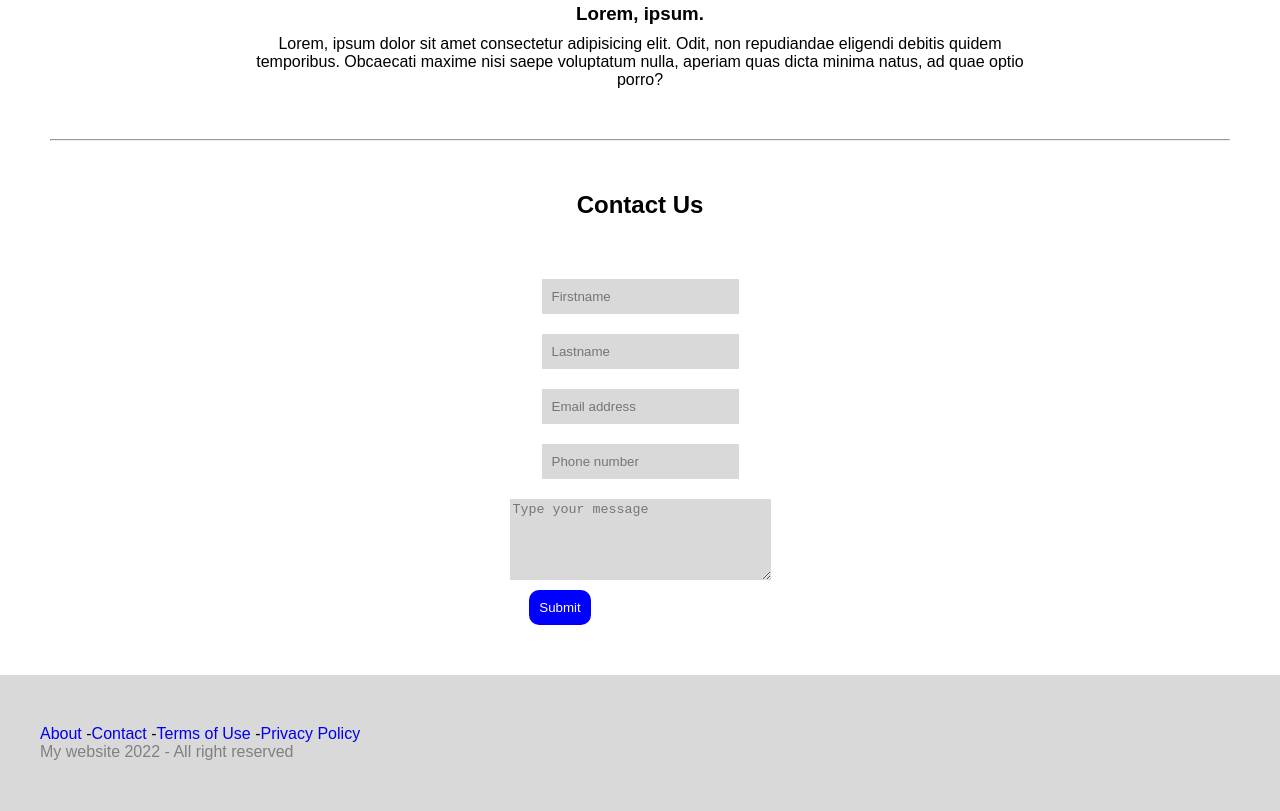
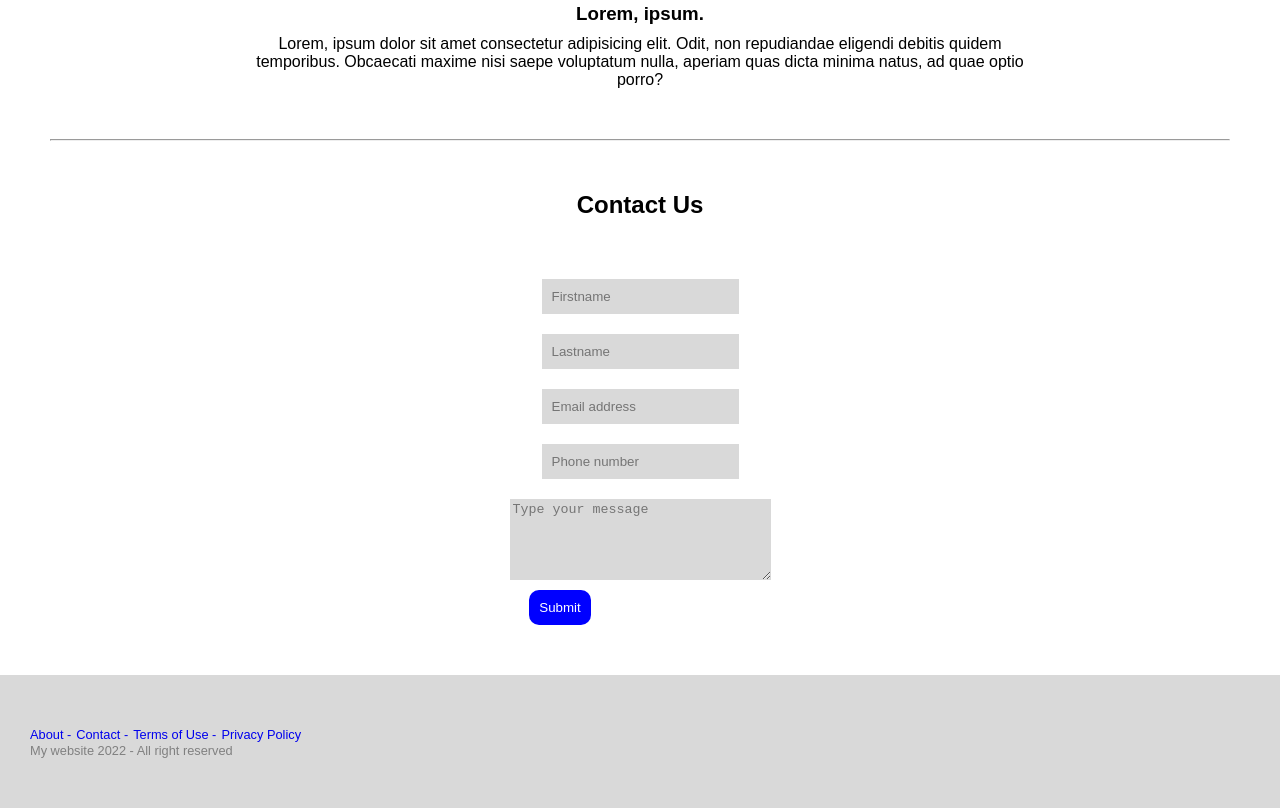
Before and after one commit to Alex-Chirol/maquette, a website: page index.html in a window 1280 px wide. Shown: the part 681-1492 px from the top of the page. Drawn offline with Linux system fonts and the light colour scheme.

Commit message:
Modification du footer.

```diff
--- a/index.html
+++ b/index.html
@@ -70,9 +70,9 @@
     </main>
     <footer class="footer">
         <ul class="footer__list">
-            <li><a href="#">About</a> - </li>
-            <li><a href="#">Contact</a> - </li>
-            <li><a href="#">Terms of Use</a> - </li>
+            <li><a href="#">About - </a></li>
+            <li><a href="#">Contact - </a></li>
+            <li><a href="#">Terms of Use - </a></li>
             <li><a href="#">Privacy Policy </a></li>
         </ul>
         <p class="footer__text">My website 2022 - All right reserved</p>
--- a/scss/layout/footer.scss
+++ b/scss/layout/footer.scss
@@ -1,14 +1,17 @@
 .footer {
     background-color: #d9d9d9;
-    padding: 50px 40px;
+    padding: 50px 30px;
     &__list {
         display: flex;
+        gap: 5px;
         list-style: none;
     }
     &__list a {
         text-decoration: none;
+        font-size: 0.8em;
     }
     &__text {
         color: gray;
+        font-size: 0.8em;
     }
 }
```
Also changed, not shown: css/style.css, 1 other file.
